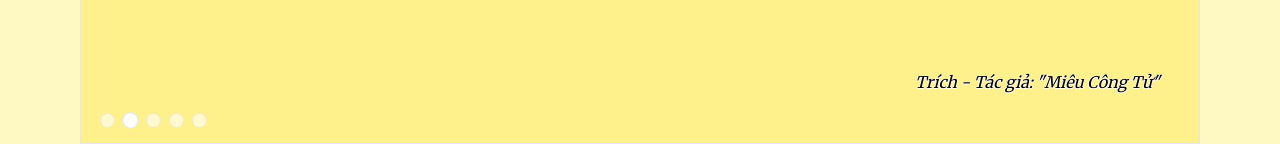
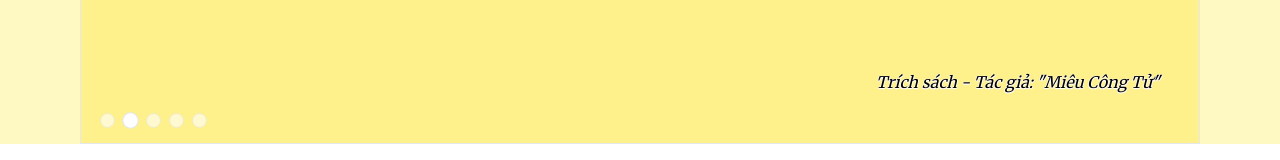
Before and after one commit to SongDuy/web-an-thanh-food, a React (Create React App) app: page / in a window 1280 px wide. Shown: the part 456-616 px from the top of the page. Built offline with nearby package versions, Linux system fonts and the light colour scheme.

Commit message:
Update new

```diff
--- a/src/components/BannerSlider.js
+++ b/src/components/BannerSlider.js
@@ -98,7 +98,7 @@ const BannerSlider = () => {
           {/* Author */}
           <div className="absolute bottom-[50px] right-10 flex items-center z-10">
             <p className="text-md italic font-serifBook text-black text-shadow-white">
-              Trích - Tác giả: "{banner.author}"
+              Trích sách - Tác giả: "{banner.author}"
             </p>
           </div>
 
```
